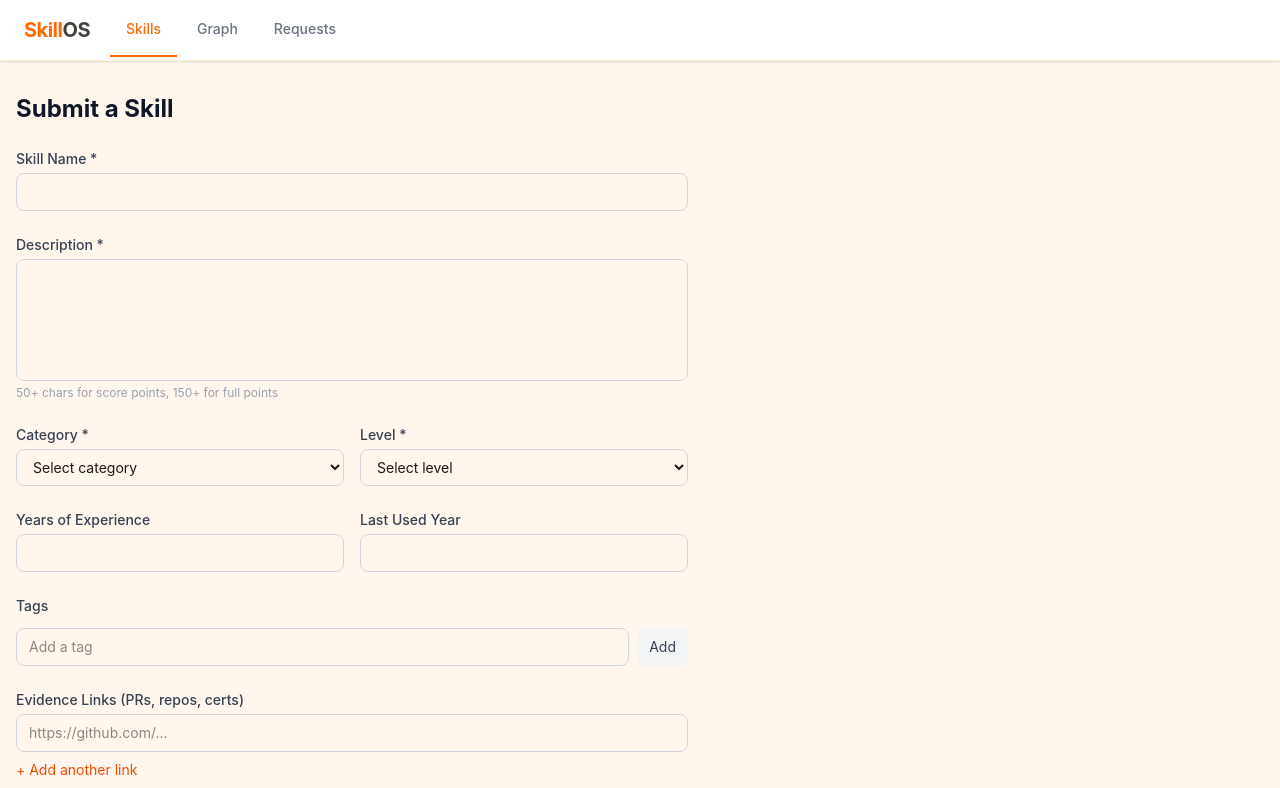
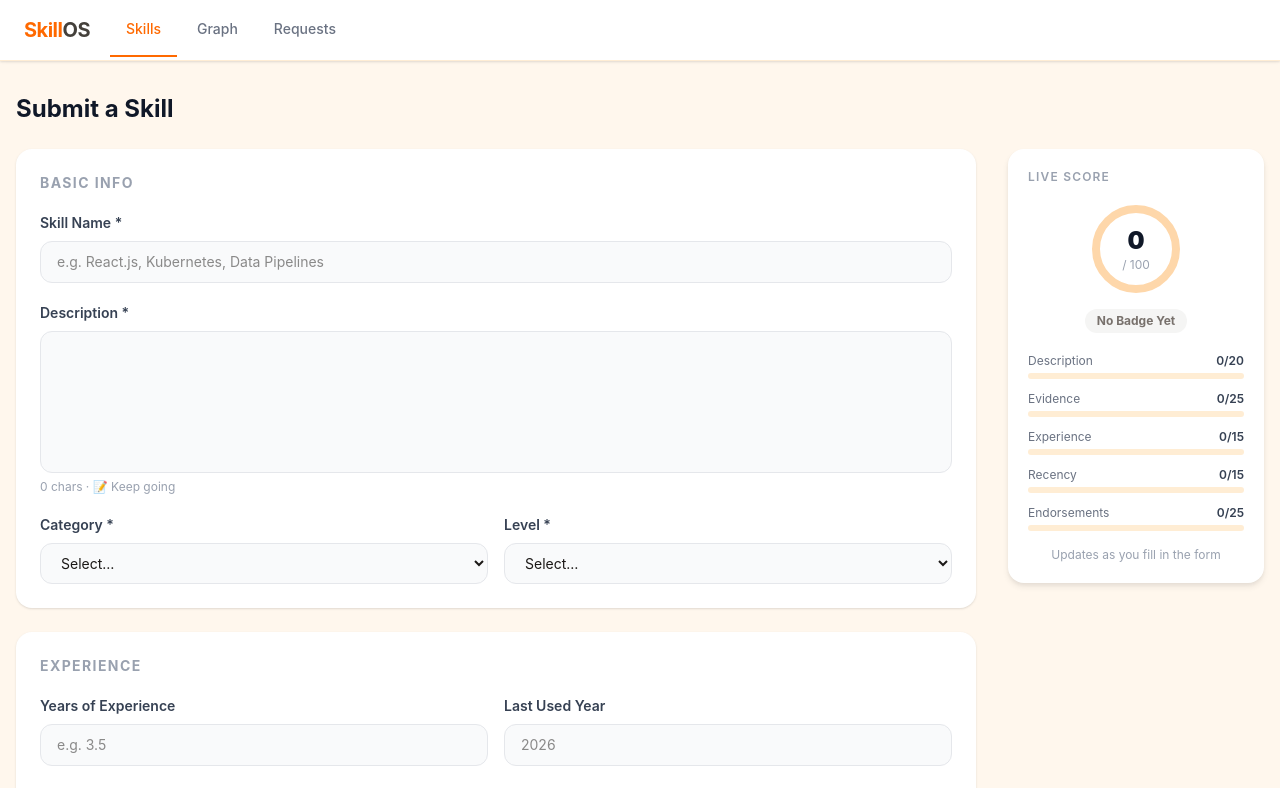
Before and after one commit to PromotionOS/Marketplace, a Next.js app: page /skills/new in a window 1280 px wide. Shown: the top 788 px of the page. Built offline with nearby package versions, Linux system fonts and the light colour scheme.

Commit message:
feat: two-column skill form with live score preview sidebar

```diff
--- a/components/SkillForm.tsx
+++ b/components/SkillForm.tsx
@@ -5,8 +5,14 @@ import { useEditor, EditorContent } from '@tiptap/react'
 import StarterKit from '@tiptap/starter-kit'
 import { submitSkill } from '@/app/actions/skills'
 import { useRouter } from 'next/navigation'
+import LiveScorePreview from '@/components/LiveScorePreview'
 
-const CATEGORIES = ['Backend', 'Frontend', 'DevOps', 'Data']
+const CATEGORIES = [
+  { value: 'Backend',  emoji: '⚙️' },
+  { value: 'Frontend', emoji: '🎨' },
+  { value: 'DevOps',   emoji: '🚀' },
+  { value: 'Data',     emoji: '📊' },
+]
 const LEVELS = ['beginner', 'proficient', 'expert']
 
 export default function SkillForm() {
@@ -18,12 +24,17 @@ export default function SkillForm() {
   const [submitting, setSubmitting] = useState(false)
   const [error, setError] = useState<string | null>(null)
 
+  const [descText, setDescText] = useState('')
+  const [yearsExp, setYearsExp] = useState<number | null>(null)
+  const [lastYear, setLastYear] = useState<number | null>(null)
+
   const editor = useEditor({
     extensions: [StarterKit],
     content: '',
     editorProps: {
-      attributes: { class: 'prose prose-sm focus:outline-none min-h-[120px] px-3 py-2' },
+      attributes: { class: 'prose prose-sm focus:outline-none min-h-[140px] px-4 py-3 text-gray-700' },
     },
+    onUpdate: ({ editor }) => setDescText(editor.getText()),
   })
 
   function addTag() {
@@ -46,17 +57,16 @@ export default function SkillForm() {
     setEvidenceUrls(updated)
   }
 
+  const filledEvidenceCount = evidenceUrls.filter(Boolean).length
+
   async function handleSubmit(e: React.FormEvent<HTMLFormElement>) {
     e.preventDefault()
     setSubmitting(true)
     setError(null)
-
-    const form = e.currentTarget
-    const fd = new FormData(form)
+    const fd = new FormData(e.currentTarget)
     fd.set('description', editor?.getText() ?? '')
     fd.set('tags', tags.join(','))
     fd.set('evidence_urls', evidenceUrls.filter(Boolean).join('\n'))
-
     try {
       await submitSkill(fd)
       router.push('/skills')
@@ -68,89 +78,103 @@ export default function SkillForm() {
   }
 
   return (
-    <form ref={formRef} onSubmit={handleSubmit} className="space-y-6 max-w-2xl">
+    <div className="flex gap-8 items-start">
+      <form ref={formRef} onSubmit={handleSubmit} className="flex-1 space-y-6">
         {error && (
-        <div className="bg-red-50 border border-red-200 text-red-700 px-4 py-3 rounded-lg text-sm">
+          <div className="bg-red-50 border border-red-200 text-red-700 px-4 py-3 rounded-xl text-sm">
             {error}
           </div>
         )}
 
+        <div className="bg-white rounded-2xl elevation-1 p-6 space-y-5">
+          <h2 className="text-sm font-bold text-gray-400 uppercase tracking-widest">Basic Info</h2>
+
           <div>
-        <label className="block text-sm font-medium text-gray-700 mb-1">Skill Name *</label>
+            <label className="block text-sm font-semibold text-gray-700 mb-2">Skill Name *</label>
             <input
               name="name"
               required
-          className="w-full rounded-lg border border-gray-300 px-3 py-2 text-sm focus:outline-none focus:ring-2 focus:ring-orange-400"
+              placeholder="e.g. React.js, Kubernetes, Data Pipelines"
+              className="w-full rounded-xl border border-gray-200 px-4 py-2.5 text-sm focus:outline-none focus:ring-2 focus:ring-orange-400 focus:border-transparent bg-gray-50"
             />
           </div>
 
           <div>
-        <label className="block text-sm font-medium text-gray-700 mb-1">Description *</label>
-        <div className="rounded-lg border border-gray-300 focus-within:ring-2 focus-within:ring-orange-400">
+            <label className="block text-sm font-semibold text-gray-700 mb-2">Description *</label>
+            <div className="rounded-xl border border-gray-200 bg-gray-50 focus-within:ring-2 focus-within:ring-orange-400 focus-within:border-transparent overflow-hidden">
               <EditorContent editor={editor} />
             </div>
-        <p className="text-xs text-gray-400 mt-1">50+ chars for score points, 150+ for full points</p>
+            <p className="text-xs text-gray-400 mt-1.5">
+              {descText.length} chars · {descText.length >= 150 ? '✅ Full points' : descText.length >= 50 ? '⚡ Partial' : '📝 Keep going'}
+            </p>
           </div>
 
           <div className="grid grid-cols-2 gap-4">
             <div>
-          <label className="block text-sm font-medium text-gray-700 mb-1">Category *</label>
+              <label className="block text-sm font-semibold text-gray-700 mb-2">Category *</label>
               <select
                 name="category"
                 required
-            className="w-full rounded-lg border border-gray-300 px-3 py-2 text-sm focus:outline-none focus:ring-2 focus:ring-orange-400"
+                className="w-full rounded-xl border border-gray-200 px-4 py-2.5 text-sm focus:outline-none focus:ring-2 focus:ring-orange-400 bg-gray-50"
               >
-            <option value="">Select category</option>
-            {CATEGORIES.map((c) => <option key={c} value={c}>{c}</option>)}
+                <option value="">Select…</option>
+                {CATEGORIES.map((c) => (
+                  <option key={c.value} value={c.value}>{c.emoji} {c.value}</option>
+                ))}
               </select>
             </div>
             <div>
-          <label className="block text-sm font-medium text-gray-700 mb-1">Level *</label>
+              <label className="block text-sm font-semibold text-gray-700 mb-2">Level *</label>
               <select
                 name="level"
                 required
-            className="w-full rounded-lg border border-gray-300 px-3 py-2 text-sm focus:outline-none focus:ring-2 focus:ring-orange-400"
+                className="w-full rounded-xl border border-gray-200 px-4 py-2.5 text-sm focus:outline-none focus:ring-2 focus:ring-orange-400 bg-gray-50"
               >
-            <option value="">Select level</option>
-            {LEVELS.map((l) => <option key={l} value={l} className="capitalize">{l}</option>)}
+                <option value="">Select…</option>
+                {LEVELS.map((l) => (
+                  <option key={l} value={l} className="capitalize">{l}</option>
+                ))}
               </select>
             </div>
           </div>
+        </div>
+
+        <div className="bg-white rounded-2xl elevation-1 p-6 space-y-5">
+          <h2 className="text-sm font-bold text-gray-400 uppercase tracking-widest">Experience</h2>
 
           <div className="grid grid-cols-2 gap-4">
             <div>
-          <label className="block text-sm font-medium text-gray-700 mb-1">Years of Experience</label>
+              <label className="block text-sm font-semibold text-gray-700 mb-2">Years of Experience</label>
               <input
                 name="years_experience"
                 type="number"
-            min="0"
-            max="50"
-            step="0.5"
-            className="w-full rounded-lg border border-gray-300 px-3 py-2 text-sm focus:outline-none focus:ring-2 focus:ring-orange-400"
+                min="0" max="50" step="0.5"
+                placeholder="e.g. 3.5"
+                onChange={(e) => setYearsExp(e.target.value ? parseFloat(e.target.value) : null)}
+                className="w-full rounded-xl border border-gray-200 px-4 py-2.5 text-sm focus:outline-none focus:ring-2 focus:ring-orange-400 bg-gray-50"
               />
             </div>
             <div>
-          <label className="block text-sm font-medium text-gray-700 mb-1">Last Used Year</label>
+              <label className="block text-sm font-semibold text-gray-700 mb-2">Last Used Year</label>
               <input
                 name="last_used_year"
                 type="number"
                 min="2000"
                 max={new Date().getFullYear()}
-            className="w-full rounded-lg border border-gray-300 px-3 py-2 text-sm focus:outline-none focus:ring-2 focus:ring-orange-400"
+                placeholder={String(new Date().getFullYear())}
+                onChange={(e) => setLastYear(e.target.value ? parseInt(e.target.value) : null)}
+                className="w-full rounded-xl border border-gray-200 px-4 py-2.5 text-sm focus:outline-none focus:ring-2 focus:ring-orange-400 bg-gray-50"
               />
             </div>
           </div>
 
           <div>
-        <label className="block text-sm font-medium text-gray-700 mb-1">Tags</label>
-        <div className="flex gap-2 mb-2 flex-wrap">
+            <label className="block text-sm font-semibold text-gray-700 mb-2">Tags</label>
+            <div className="flex gap-2 flex-wrap mb-2">
               {tags.map((t) => (
-            <span
-              key={t}
-              className="inline-flex items-center gap-1 bg-orange-100 text-orange-700 text-xs px-2 py-1 rounded-full"
-            >
+                <span key={t} className="inline-flex items-center gap-1 bg-orange-100 text-orange-700 text-xs px-3 py-1 rounded-full font-medium">
                   {t}
-              <button type="button" onClick={() => removeTag(t)} className="hover:text-red-500">×</button>
+                  <button type="button" onClick={() => removeTag(t)} className="hover:text-red-500 ml-0.5">×</button>
                 </span>
               ))}
             </div>
@@ -159,49 +183,66 @@ export default function SkillForm() {
                 value={tagInput}
                 onChange={(e) => setTagInput(e.target.value)}
                 onKeyDown={(e) => { if (e.key === 'Enter') { e.preventDefault(); addTag() } }}
-            placeholder="Add a tag"
-            className="flex-1 rounded-lg border border-gray-300 px-3 py-2 text-sm focus:outline-none focus:ring-2 focus:ring-orange-400"
+                placeholder="Add tag and press Enter"
+                className="flex-1 rounded-xl border border-gray-200 px-4 py-2.5 text-sm focus:outline-none focus:ring-2 focus:ring-orange-400 bg-gray-50"
               />
               <button
                 type="button"
                 onClick={addTag}
-            className="px-3 py-2 bg-gray-100 text-gray-700 rounded-lg text-sm hover:bg-gray-200"
+                className="px-4 py-2.5 bg-orange-100 text-orange-700 rounded-xl text-sm font-semibold hover:bg-orange-200"
               >
                 Add
               </button>
             </div>
           </div>
+        </div>
 
+        <div className="bg-white rounded-2xl elevation-1 p-6 space-y-4">
           <div>
-        <label className="block text-sm font-medium text-gray-700 mb-1">Evidence Links (PRs, repos, certs)</label>
-        <div className="space-y-2">
+            <h2 className="text-sm font-bold text-gray-400 uppercase tracking-widest">Evidence</h2>
+            <p className="text-xs text-gray-400 mt-1">Links to PRs, repos, certs, or articles that prove this skill</p>
+          </div>
+          <div className="space-y-2.5">
             {evidenceUrls.map((url, i) => (
               <input
                 key={i}
                 value={url}
                 onChange={(e) => updateEvidenceUrl(i, e.target.value)}
-              placeholder="https://github.com/..."
+                placeholder={`https://github.com/... (link ${i + 1})`}
                 type="url"
-              className="w-full rounded-lg border border-gray-300 px-3 py-2 text-sm focus:outline-none focus:ring-2 focus:ring-orange-400"
+                className="w-full rounded-xl border border-gray-200 px-4 py-2.5 text-sm focus:outline-none focus:ring-2 focus:ring-orange-400 bg-gray-50"
               />
             ))}
           </div>
           <button
             type="button"
             onClick={addEvidenceUrl}
-          className="mt-2 text-sm text-orange-600 hover:underline"
+            className="text-sm text-orange-500 font-semibold hover:text-orange-600 flex items-center gap-1"
           >
-          + Add another link
+            <span>+</span> Add another link
           </button>
+          {filledEvidenceCount >= 3 && (
+            <p className="text-xs text-green-600 font-medium">✅ Full evidence points earned!</p>
+          )}
         </div>
 
         <button
           type="submit"
           disabled={submitting}
-        className="w-full py-2.5 bg-orange-500 text-white rounded-lg font-medium hover:bg-orange-600 disabled:opacity-50 transition-colors"
+          className="w-full py-3.5 bg-orange-500 text-white rounded-2xl font-bold text-base hover:bg-orange-600 disabled:opacity-50 transition-all elevation-2"
         >
-        {submitting ? 'Submitting…' : 'Submit Skill'}
+          {submitting ? 'Submitting…' : 'Submit Skill →'}
         </button>
       </form>
+
+      <div className="w-64 shrink-0 hidden lg:block">
+        <LiveScorePreview
+          description={descText}
+          evidenceCount={filledEvidenceCount}
+          yearsExperience={yearsExp}
+          lastUsedYear={lastYear}
+        />
+      </div>
+    </div>
   )
 }
```
Lines whose indentation alone changed are shown as unchanged.
